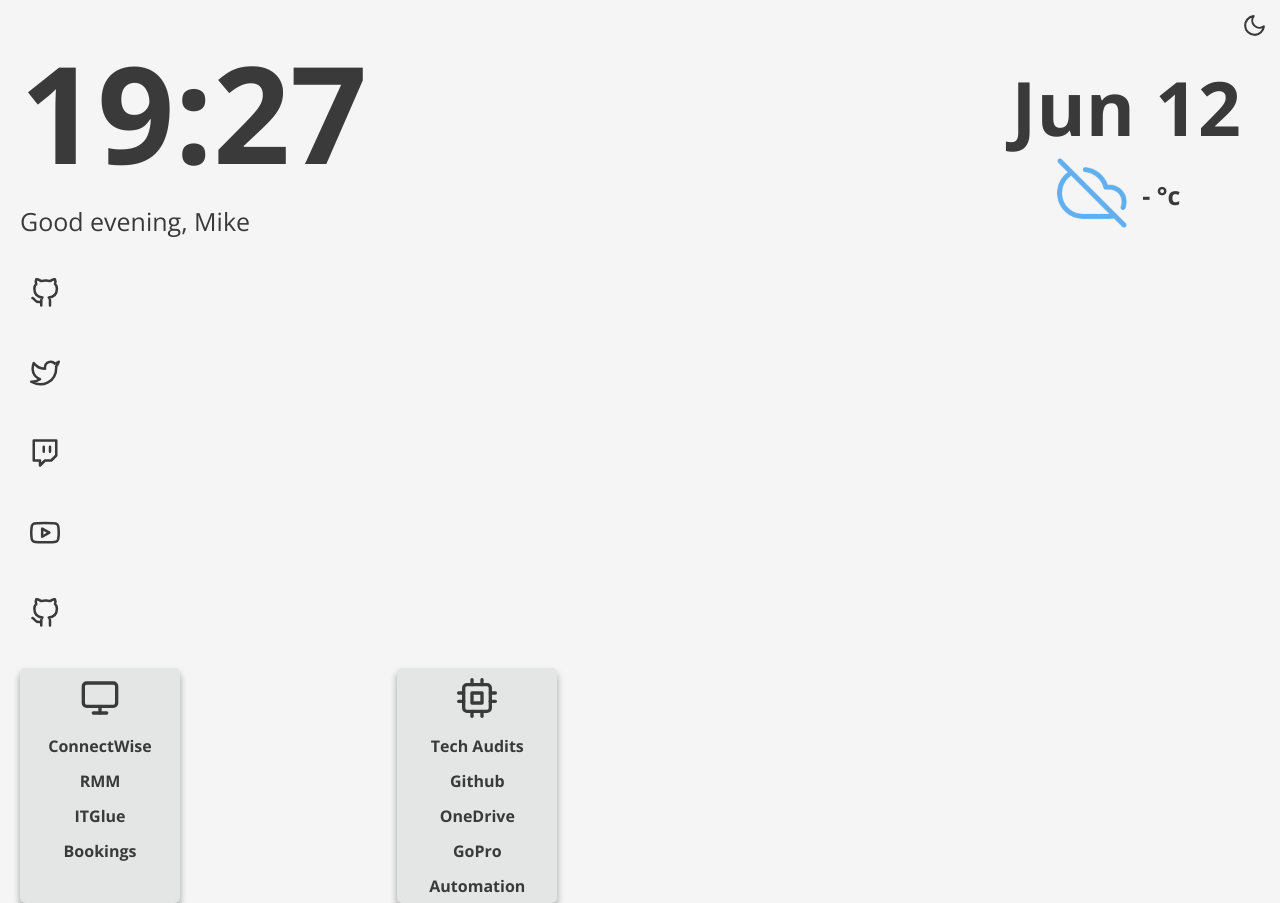
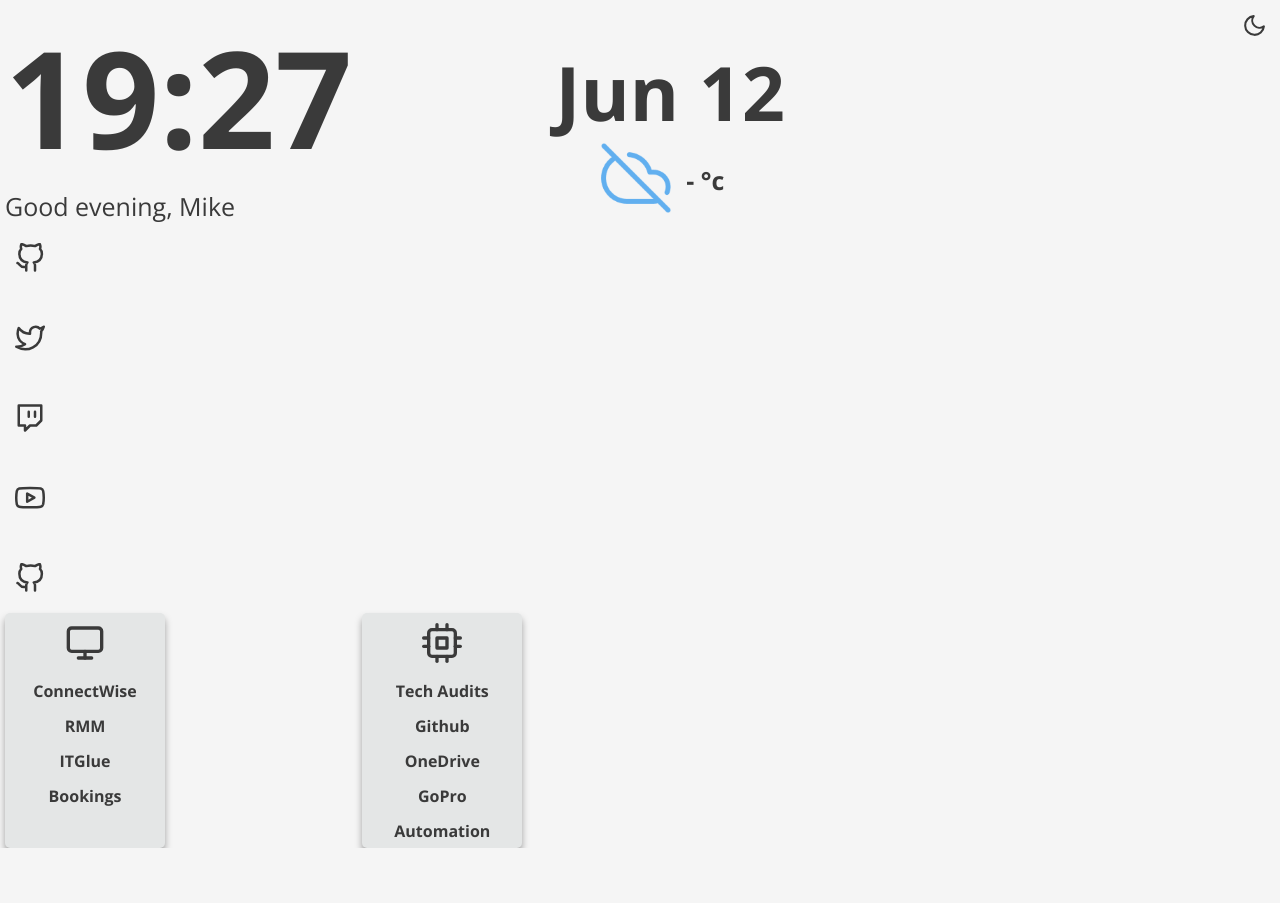
Before and after one commit to CG-Mike/Start, a website: page index.html in a window 1280 px wide. After the commit the page ends 848 px from the top, so only its background shows below. Drawn offline with nearby package versions, Linux system fonts and the light colour scheme; no server answers.

Commit message:
Update style.css

```diff
--- a/css/style.css
+++ b/css/style.css
@@ -83,10 +83,10 @@ body {
   width: 100%;
   height: 100%;
   display: grid;
-  grid-template-columns: repeat(4, 1fr);
-  grid-template-rows: repeat(4, 1fr);
-  grid-gap: 30px;
-  padding: 20px;
+  grid-template-columns: repeat(25, 1fr);
+  grid-template-rows: repeat(25, 1fr);
+  grid-gap: 10px;
+  padding: 5px;
 }
 
 .card {
```
